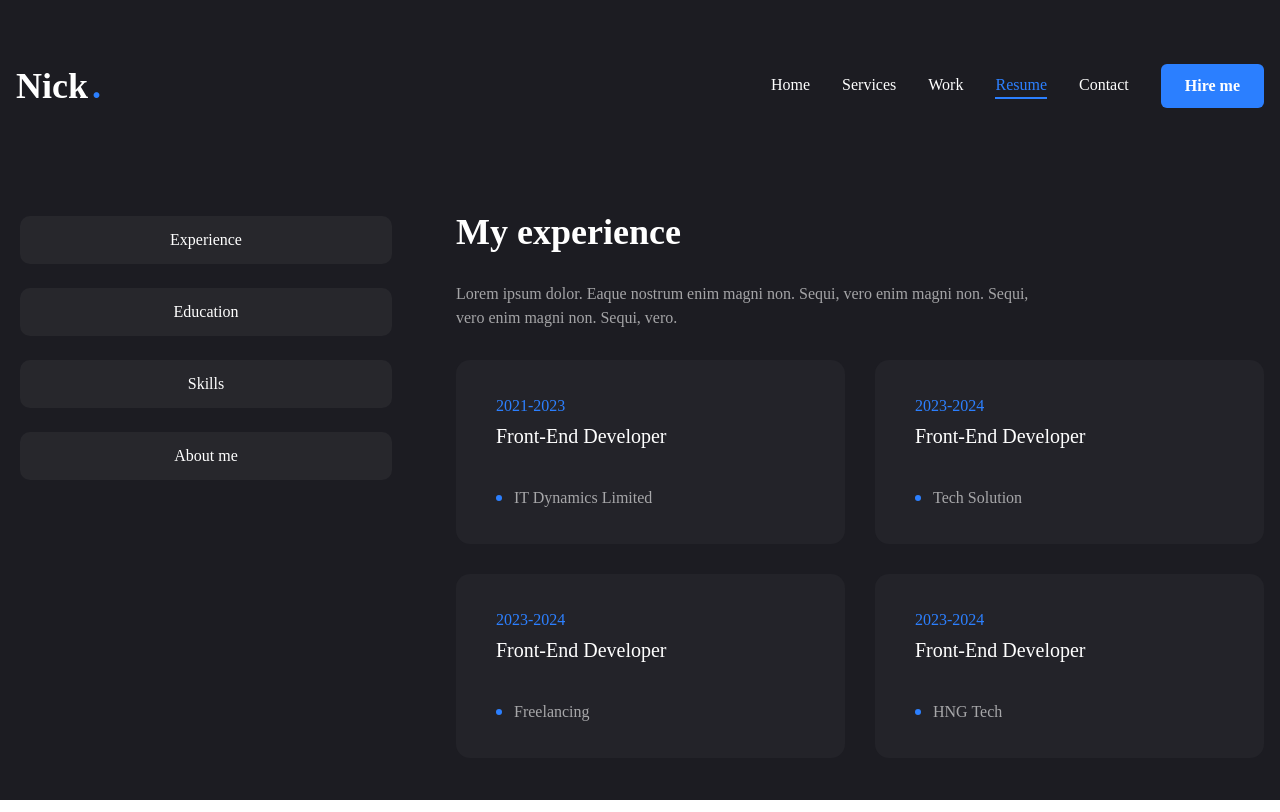
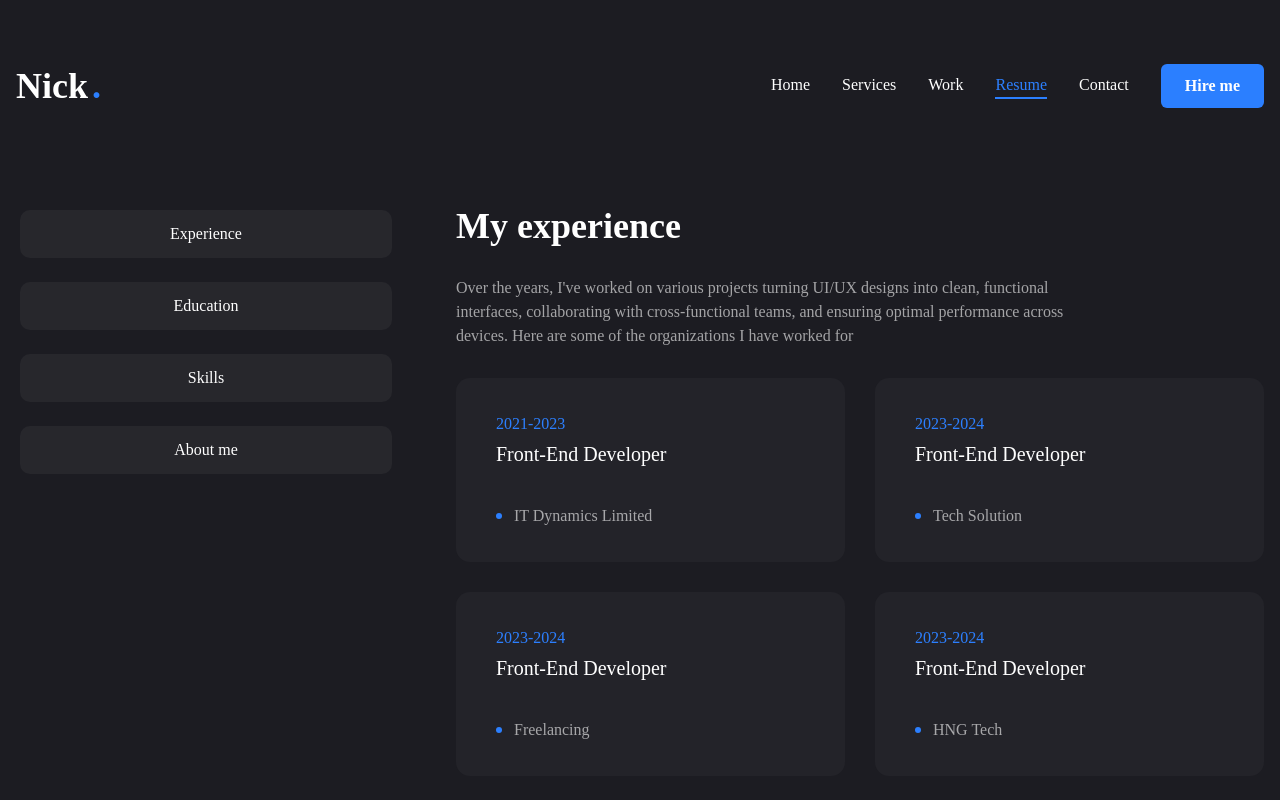
Before and after one commit to Nick-Salifu/portfolio, a Next.js app: page /resume in a window 1280 px wide. Built offline with nearby package versions, Linux system fonts and the light colour scheme.

Commit message:
update on the resume page

```diff
--- a/app/resume/page.jsx
+++ b/app/resume/page.jsx
@@ -49,7 +49,7 @@ const about = {
 const experience = {
     icon: "../badge.jpg",
     title: "My experience",
-    description: "Lorem ipsum dolor. Eaque nostrum enim magni non. Sequi, vero enim magni non. Sequi, vero enim magni non. Sequi, vero.",
+    description: "Over the years, I've worked on various projects turning UI/UX designs into clean, functional interfaces, collaborating with cross-functional teams, and ensuring optimal performance across devices. Here are some of the organizations I have worked for",
     items: [
         {
             company: "IT Dynamics Limited",
@@ -87,7 +87,7 @@ const experience = {
 const education = {
     icon: "../hat.png",
     title: "My education",
-    description: "Lorem ipsum dolor. Eaque nostrum enim magni non. Sequi, vero.",
+    description: "I hold a B.Sc in Information and Communication Science from the university of Ilorin, where I built a strong foundation in IT systems and software engineering. I have also obtained certifications from online learning platforms on software engineering. Here are my educational qualifications ",
     items: [
         {
             institution: "University of Ilorin, Nigeria",
@@ -183,7 +183,7 @@ export default function Resume() {
                         <TabsContent value="experience" className="w-full">
                             <div className="flex flex-col gap-[30px] text-center xl:text-left">
                                 <h3 className="text-4xl font-bold">{experience.title}</h3>
-                                <p className="max-w-[600px] text-white/60 mx-auto xl:mx-0">{experience.description}</p>
+                                <p className="max-w-[650px] text-white/60 mx-auto xl:mx-0">{experience.description}</p>
 
                                 <ScrollArea className="h-[400px]">
                                      <ul className="grid grid-cols-1 lg:grid-cols-2 gap-[30px]">
@@ -208,7 +208,7 @@ export default function Resume() {
                         <TabsContent value="education" className="w-full">
                             <div className="flex flex-col gap-[30px] text-center xl:text-left">
                                 <h3 className="text-4xl font-bold">{education.title}</h3>
-                                <p className="max-w-[600px] text-white/60 mx-auto xl:mx-0">{education.description}</p>
+                                <p className="max-w-[650px] text-white/60 mx-auto xl:mx-0">{education.description}</p>
 
                                 <ScrollArea className="h-[400px]">
                                     <ul className="grid grid-cols-1 lg:grid-cols-2 gap-[30px]">
```
